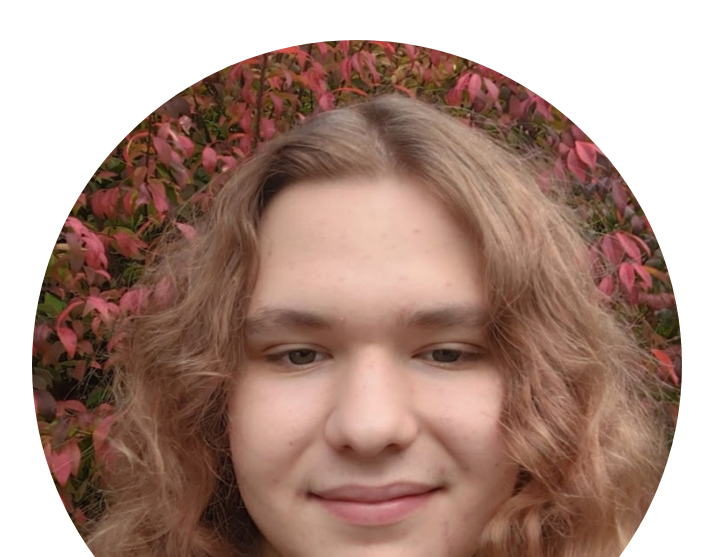
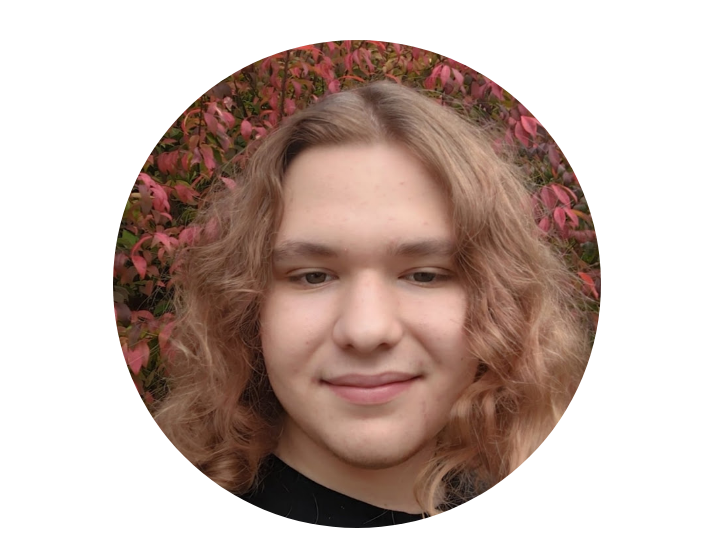
Before and after one commit to MDevVal/MDevVal.github.io, a plain HTML site: page index.html in a window 1280 px wide. Shown: the top 557 px of the page, without its empty margins (283-996 px from the left). Drawn offline with Linux system fonts and the light colour scheme.

Commit message:
Fixed portrait size

```diff
--- a/index.html
+++ b/index.html
@@ -5,7 +5,9 @@
 </head>
 
 <body>
-<img src="portrait.png">
+<div class="portrait">
+	<img src="portrait.png">
+</div>
 <h1>Hello,</h1>
 <p>My name is Mason Valentine.</p>
 
--- a/style.css
+++ b/style.css
@@ -6,7 +6,11 @@ body {
 	color: #444;
 	padding: 0 10px;
 }
-img {
+.portrait {
+	text-align: center;
+}
+
+.portrait img {
 	border-radius: 50%;
-	width: 100%;
+	width: 75%;
 }
```
